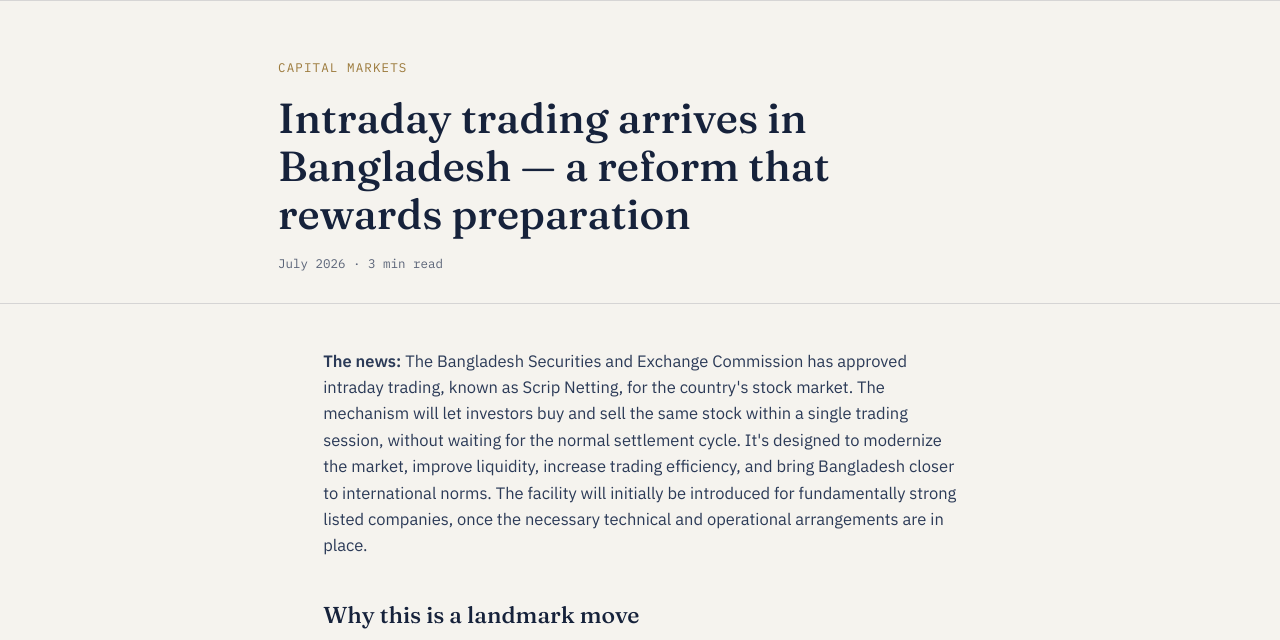
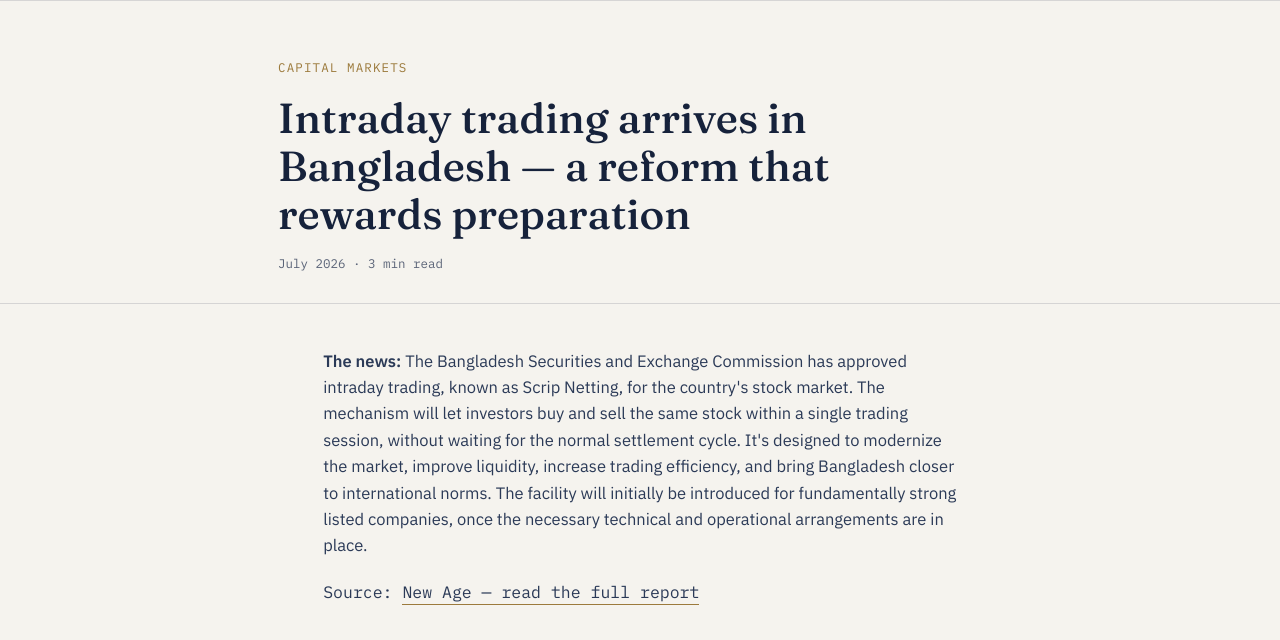
Before and after one commit to hosennurfin22-netizen/hosennurfin22-netizen.github.io, a plain HTML site: page post-intraday-trading.html in a window 1280 px wide. Shown: the part 72-712 px from the top of the page. Drawn offline with Linux system fonts and the light colour scheme.

Commit message:
Update post-intraday-trading.html

```diff
--- a/post-intraday-trading.html
+++ b/post-intraday-trading.html
@@ -32,6 +32,8 @@
 <article class="body">
   <p><strong>The news:</strong> The Bangladesh Securities and Exchange Commission has approved intraday trading, known as Scrip Netting, for the country's stock market. The mechanism will let investors buy and sell the same stock within a single trading session, without waiting for the normal settlement cycle. It's designed to modernize the market, improve liquidity, increase trading efficiency, and bring Bangladesh closer to international norms. The facility will initially be introduced for fundamentally strong listed companies, once the necessary technical and operational arrangements are in place.</p>
 
+  <p class="article-meta">Source: <a class="text-link" href="https://www.newagebd.net/post/stocks/306173/bsec-allows-intraday-trading" target="_blank" rel="noopener">New Age — read the full report</a></p>
+
   <h2>Why this is a landmark move</h2>
   <p>The introduction of intraday trading is a landmark decision by the new BSEC Commission and one of the most significant reforms in Bangladesh's capital market in recent years. It will make the market more competitive and bring it closer to the practices followed in developed and emerging international capital markets. By increasing liquidity and trading flexibility, it has the potential to attract more institutional and foreign investors while boosting overall market confidence.</p>
 
```
